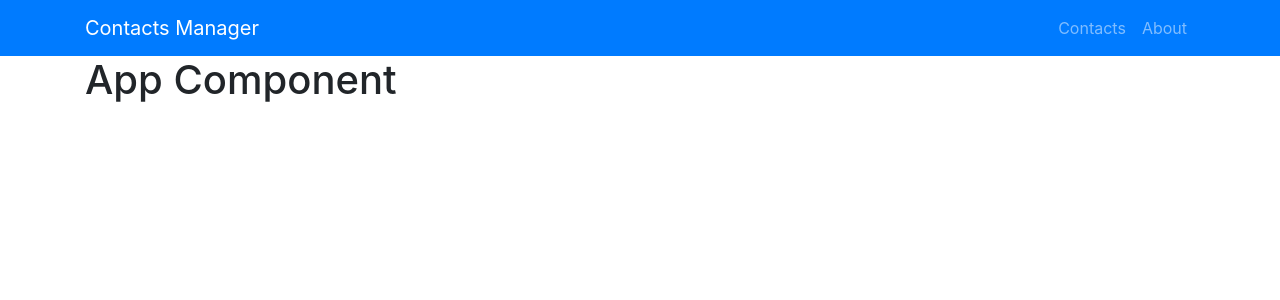
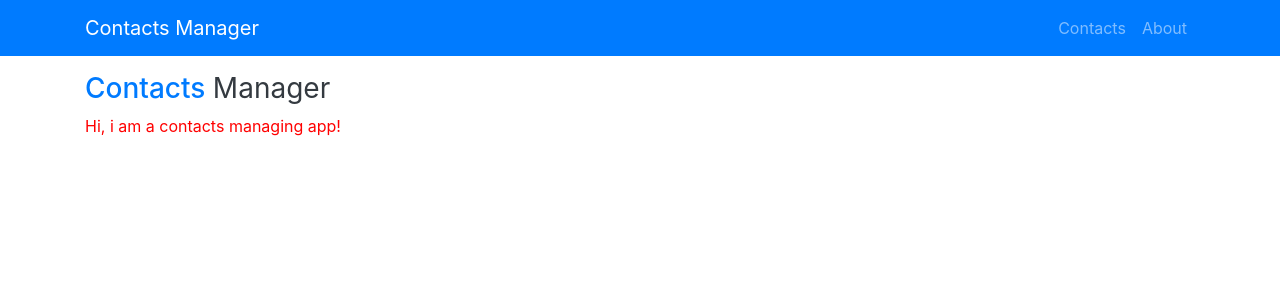
Before and after one commit to talhaimran777/ContactsManagerAngular, an Angular app: page / in a window 1280 px wide. Shown: the top 300 px of the page. Built offline with nearby package versions, Linux system fonts and the light colour scheme.

Commit message:
Used ngStyle to add styles dynamically

```diff
--- a/src/app/app.component.html
+++ b/src/app/app.component.html
@@ -1,4 +1,10 @@
 <app-navbar></app-navbar>
-<div class="container">
-  <h1>App Component</h1>
+<div class="container mt-3">
+  <h3 class="text-primary">
+    Contacts <span class="font-weight-normal text-dark">Manager</span>
+  </h3>
+
+  <p [ngStyle]="currentStyles">
+    Hi, i am a contacts managing app!
+  </p>
 </div>
--- a/src/app/app.component.ts
+++ b/src/app/app.component.ts
@@ -3,8 +3,15 @@ import { Component } from '@angular/core';
 @Component({
   selector: 'app-root',
   templateUrl: './app.component.html',
-  styleUrls: ['./app.component.css']
+  styleUrls: ['./app.component.css'],
 })
 export class AppComponent {
-  title = 'contacts-manager-angular';
+  currentStyles: any;
+  makeTitleRed = true;
+
+  constructor() {
+    this.currentStyles = {
+      color: this.makeTitleRed === true ? 'red' : 'green',
+    };
+  }
 }
```
